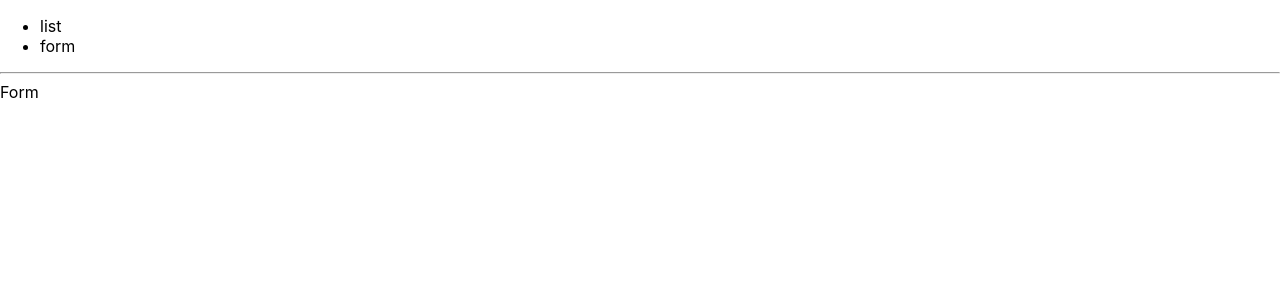
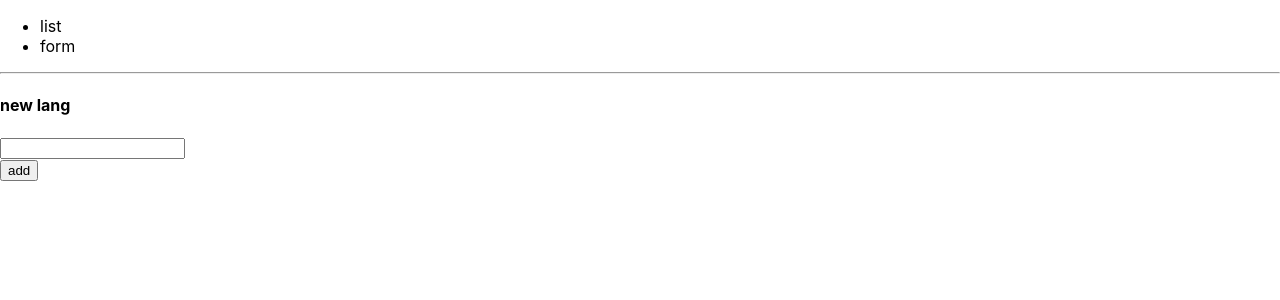
Before and after one commit to kai02221514/tutorial, a React (Create React App) app: page / in a window 1280 px wide. Both pictures are taken after a click on the item "form". Shown: the top 300 px of the page. Built offline with nearby package versions, Linux system fonts and the light colour scheme.

Commit message:
フォームと親子間のデータのやり取り

```diff
--- a/src/App.js
+++ b/src/App.js
@@ -1,10 +1,16 @@
 import { useState } from "react";
 import { List } from "./Components/List"
 import { Form } from "./Components/Form"
+import { Language } from "./Components/lang"
 
 function App() {
   const [tab,setTab] = useState('list');
+  const [langs,setLangs] = useState(Language);
 
+const addLang = (lang) => {
+  setLangs([...langs,lang]);
+  setTab('list');
+}
 
   return (
 <div>
@@ -16,7 +22,7 @@ function App() {
   </header>
   <hr/>
   {
-    tab === 'list' ? <List /> : <Form />
+    tab === 'list' ? <List langs={langs}/> : <Form onAddLang={addLang}/>
   }
 </div>
   );
--- a/src/Components/Form.js
+++ b/src/Components/Form.js
@@ -1,5 +1,27 @@
-export const Form = () => {
+import { useState } from 'react';
+
+export const Form = ({ onAddLang }) => {
+const [text,setText] = useState('');
+
+const submitForm = (event) => {
+    event.preventDefault();
+    onAddLang(text);
+}
     return(
-        <div>Form</div>
+        <div>
+           <h4>new lang</h4>
+           <form onSubmit={submitForm}>
+               <div>
+                   <input
+                   type="text"
+                   value={text}
+                   onChange={(a) => setText(a.target.value)}
+                   />
+               </div>
+               <div>
+                   <button>add</button>
+               </div>
+           </form>
+        </div>
     )
 }
--- a/src/Components/List.js
+++ b/src/Components/List.js
@@ -1,16 +1,10 @@
-const Language = [
-    'Java',
-    'C++',
-    'PHP'
-];
 
-export const List = () => {
+
+export const List = ({ langs }) => {
     return(
         <div>
-
-
         {
-            Language.map((lang,index) => {
+            langs.map((lang, index) => {
                 return <div key={index}>{ lang }</div>
             })
         }
--- /dev/null
+++ b/src/Components/lang.js
@@ -0,0 +1,5 @@
+export const Language = [
+    'Java',
+    'C++',
+    'PHP'
+];
```
Also changed, not shown: 1 other file (tests, documents, lock files or other folders).
